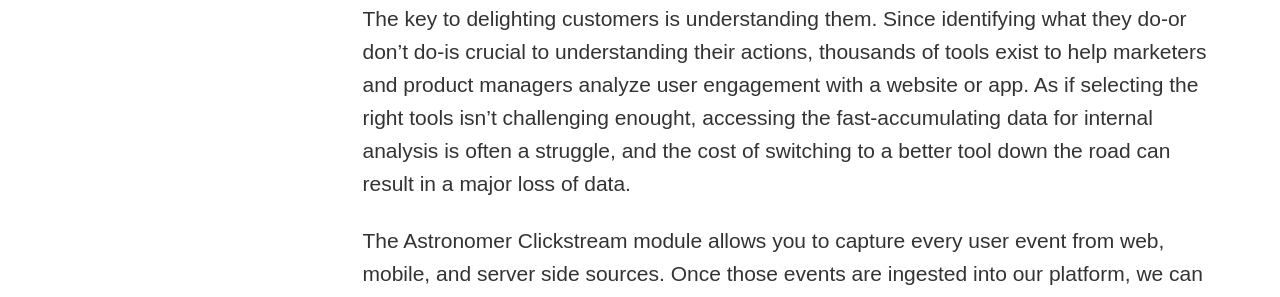
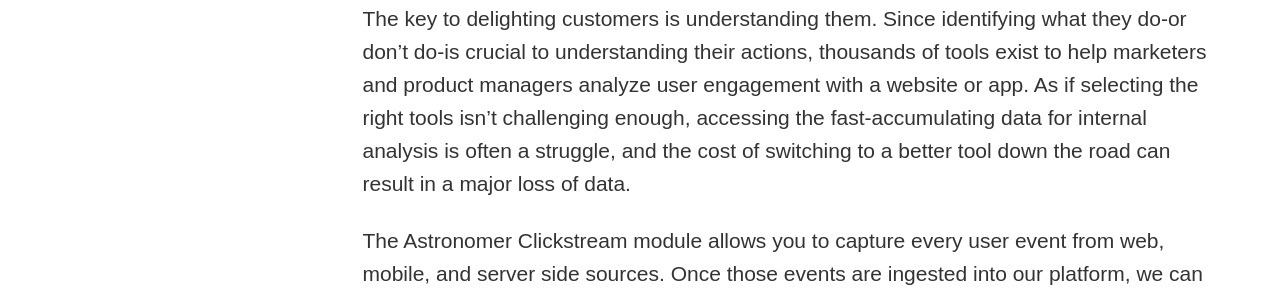
Before and after one commit to petedejoy/documentation, a Jekyll site: the page built from v2/clickstream/overview.md, in a window 1280 px wide and 900 px high. Shown: the part 438-735 px from the top of the window. Built offline with Jekyll 4.4.1, drawn with Linux system fonts in a browser that asks for light colours; nearby versions of some CDN libraries; some web fonts are replaced; comment, search, counter and statistics services are not loaded.

Commit message:
Typo fixes on clickstream overview page

```diff
--- a/v2/clickstream/overview.md
+++ b/v2/clickstream/overview.md
@@ -5,7 +5,7 @@ sidebar: platform_sidebar
 
 ## Overview
 
-The key to delighting customers is understanding them. Since identifying what they do-or don't do-is crucial to understanding their actions, thousands of tools exist to help marketers and product managers analyze user engagement with a website or app. As if selecting the right tools isn't challenging enought, accessing the fast-accumulating data for internal analysis is often a struggle, and the cost of switching to a better tool down the road can result in a major loss of data.
+The key to delighting customers is understanding them. Since identifying what they do-or don't do-is crucial to understanding their actions, thousands of tools exist to help marketers and product managers analyze user engagement with a website or app. As if selecting the right tools isn't challenging enough, accessing the fast-accumulating data for internal analysis is often a struggle, and the cost of switching to a better tool down the road can result in a major loss of data.
 
 The Astronomer Clickstream module allows you to capture every user event from web, mobile, and server side sources. Once those events are ingested into our platform, we can push them to a data warehouse, CRM, or analytics tool of your choice. Implementing our Clickstream module in your current infrastrucutre allows you to better understand how exactly users are interacting with your web and mobile apps so that you can tailor marketing and product focus accordingly.
 
```
Also changed, not shown: v2/clickstream/destinations/google-adwords.md (added, +25 -0 lines), v2/clickstream/destinations/overview.md (+0 -1 lines).
